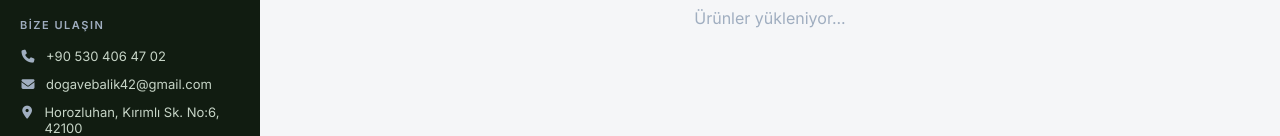
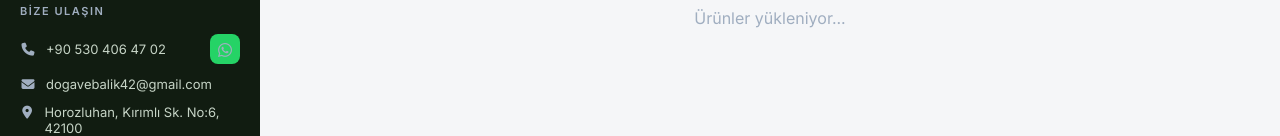
Before and after one commit to Ucodek/doga_ve_balik, a website: page public/index.html in a window 1280 px wide. Shown: the part 616-752 px from the top of the page. Drawn offline with Linux system fonts and the light colour scheme; no server answers.

Commit message:
whatsapp entegrasyonu ve telefon uygulaması entegrasyonu

```diff
--- a/public/css/style.css
+++ b/public/css/style.css
@@ -235,6 +235,51 @@ body {
     color: var(--text-light);
     width: 16px;
     text-align: center;
+}
+
+.contact-phone {
+    align-items: center;
+}
+
+.contact-link {
+    display: flex;
+    align-items: center;
+    gap: 10px;
+    color: var(--text-sidebar);
+    text-decoration: none;
+    transition: color 0.2s ease;
+    flex: 1;
+}
+
+.contact-link:hover {
+    color: var(--accent-green-light);
+}
+
+.contact-link i {
+    color: var(--text-light);
+    width: 16px;
+    text-align: center;
+    margin-top: 0;
+}
+
+.whatsapp-btn {
+    display: flex;
+    align-items: center;
+    justify-content: center;
+    width: 30px;
+    height: 30px;
+    border-radius: 8px;
+    background: #25d366;
+    color: white;
+    font-size: 16px;
+    text-decoration: none;
+    transition: all 0.2s ease;
+    flex-shrink: 0;
+}
+
+.whatsapp-btn:hover {
+    background: #128c7e;
+    transform: scale(1.1);
 }
 
 /* ===== MAIN CONTENT ===== */
--- a/public/index.html
+++ b/public/index.html
@@ -32,9 +32,14 @@
 
             <div class="sidebar-footer">
                 <p class="footer-label">BİZE ULAŞIN</p>
-                <div class="contact-item">
-                    <i class="fas fa-phone"></i>
-                    <span>+90 530 406 47 02</span>
+                <div class="contact-item contact-phone">
+                    <a href="tel:+905304064702" class="contact-link">
+                        <i class="fas fa-phone"></i>
+                        <span>+90 530 406 47 02</span>
+                    </a>
+                    <a href="https://wa.me/905304064702" target="_blank" class="whatsapp-btn" title="WhatsApp ile mesaj gönder">
+                        <i class="fab fa-whatsapp"></i>
+                    </a>
                 </div>
                 <div class="contact-item">
                     <i class="fas fa-envelope"></i>
```
Also changed, not shown: public/login.html (+4 -4 lines), routes/auth.js (+8 -3 lines), 1 other file.
